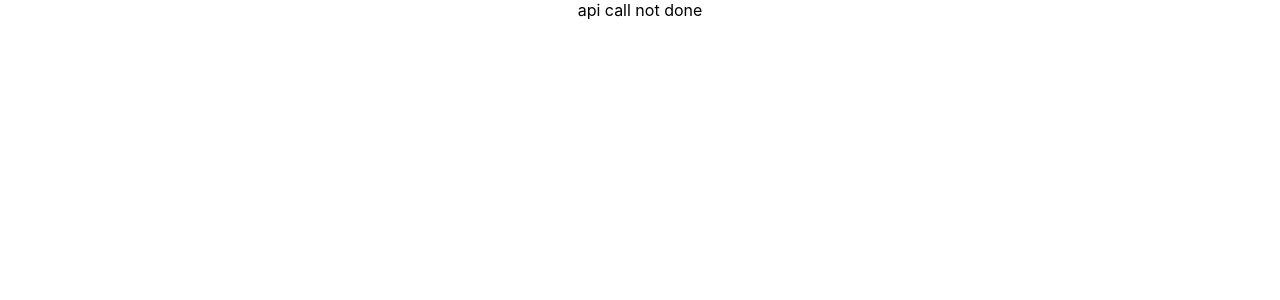
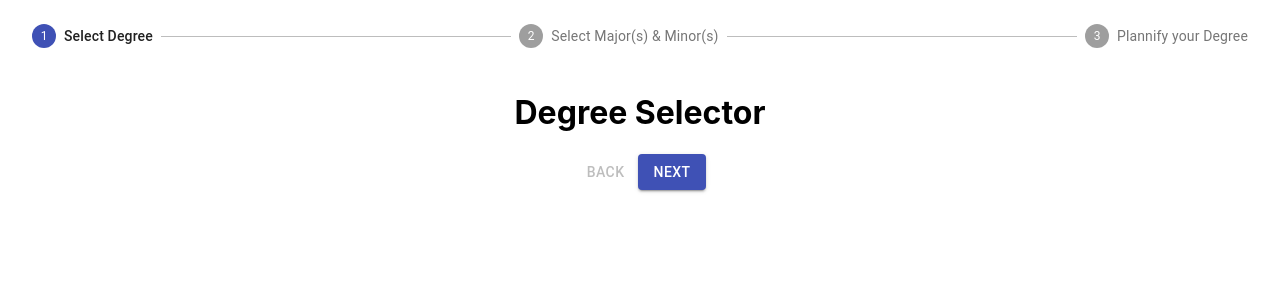
Before and after one commit to csesoc/degree-planner, a React (Create React App) app in the folder client/: page / in a window 1280 px wide. Shown: the top 300 px of the page. Built offline with nearby package versions, Linux system fonts and the light colour scheme; no server answers.

Commit message:
Working POC of wizard transition

```diff
--- a/client/package.json
+++ b/client/package.json
@@ -4,6 +4,7 @@
   "private": true,
   "proxy": "http://localhost:3001",
   "dependencies": {
+    "@material-ui/core": "^4.3.3",
     "react": "^16.8.6",
     "react-dom": "^16.8.6",
     "react-router-dom": "^5.0.1",
--- a/client/src/components/App.js
+++ b/client/src/components/App.js
@@ -1,6 +1,6 @@
 import React, { Component }  from 'react';
 import { Switch, Route } from 'react-router-dom';
-import Example from './Example';
+import Wizard from './Wizard';
 import '../css/App.css';
 
 class App extends Component {
@@ -8,7 +8,7 @@ class App extends Component {
     return (
       <div className="App">
         <Switch>
-          <Route exact path='/' component={Example}/>
+          <Route exact path='/' component={Wizard}/>
         </Switch>
       </div>
     );
--- /dev/null
+++ b/client/src/components/DegreePlanner.js
@@ -0,0 +1,23 @@
+import React, { Component } from 'react';
+//import '../css/DegreePlanner.css';
+
+class DegreePlanner extends Component {
+
+    constructor(props) {
+        super(props);
+    }
+
+    componentDidMount() {
+    }
+
+
+    render() {
+        return (
+            <div>
+              <h1>Degree Planner</h1>
+            </div>
+        );
+    }
+}
+
+export default DegreePlanner;
--- /dev/null
+++ b/client/src/components/DegreeSelector.js
@@ -0,0 +1,24 @@
+import React, { Component } from 'react';
+//import '../css/DegreeSelector.css';
+
+class DegreeSelector extends Component {
+
+    constructor(props) {
+        super(props);
+        this.state = {
+        };
+    }
+
+    componentDidMount() {
+    }
+
+    render() {
+        return (
+            <div>
+              <h1>Degree Selector</h1>
+            </div>
+        );
+    }
+}
+
+export default DegreeSelector;
--- /dev/null
+++ b/client/src/components/Error.js
@@ -0,0 +1,22 @@
+import React, { Component } from 'react';
+//import '../css/Error.css';
+
+class Error extends Component {
+
+    constructor(props) {
+        super(props);
+    }
+
+    componentDidMount() {
+    }
+
+
+    render() {
+        return (
+            <div>
+            </div>
+        );
+    }
+}
+
+export default Error;
--- a/client/src/components/Example.js
+++ /dev/null
@@ -1,39 +0,0 @@
-import React, { Component } from 'react';
-import '../css/Example.css';
-
-class Example extends Component {
-
-    constructor(props) {
-        super(props);
-        this.state = {
-            data: "api call not done"
-        };
-    }
-
-    componentDidMount() {
-        this.getData();
-    }
-
-    async getData() {
-        fetch('/api/get-data')
-            .then(res => res.json())
-            .then(json => {
-                this.setState({
-                    data: json.data
-                });
-            })
-            .catch((error) => {
-                console.log(error.message)
-            });
-    }
-
-    render() {
-        return (
-            <div>
-              {this.state.data}
-            </div>
-        );
-    }
-}
-
-export default Example;
--- /dev/null
+++ b/client/src/components/MajorMinorSelector.js
@@ -0,0 +1,22 @@
+import React, { Component } from 'react';
+//import '../css/MajorMinorSelector.css';
+
+class MajorMinorSelector extends Component {
+
+    constructor(props) {
+        super(props);
+    }
+
+    componentDidMount() {
+    }
+
+    render() {
+        return (
+            <div>
+              <h1>Major Minor Selector</h1>
+            </div>
+        );
+    }
+}
+
+export default MajorMinorSelector;
--- /dev/null
+++ b/client/src/components/Wizard.js
@@ -0,0 +1,98 @@
+import React, { Component } from 'react';
+import Stepper from '@material-ui/core/Stepper';
+import Step from '@material-ui/core/Step';
+import StepButton from '@material-ui/core/StepButton';
+import Button from '@material-ui/core/Button';
+import DegreeSelector from './DegreeSelector';
+import MajorMinorSelector from './MajorMinorSelector';
+import DegreePlanner from './DegreePlanner';
+import Error from './Error';
+//import '../css/Wizard.css';
+
+class Wizard extends Component {
+
+    constructor(props) {
+        super(props);
+        this.state = {
+            activeStep: 0,
+            completed: [],
+        };
+    }
+
+    componentDidMount() {
+    }
+
+    getStepLabels = () => {
+      return ["Select Degree", "Select Major(s) & Minor(s)", "Plannify your Degree"];
+    }
+
+    getStepContent = (step) => {
+        switch (step) {
+            case 0:
+                return <DegreeSelector/>;
+            case 1:
+                return <MajorMinorSelector/>;
+            case 2:
+                return <DegreePlanner/>;
+            default:
+                return <Error/>;
+        }
+    }
+
+    setActiveStep = (step) => {
+      this.setState({activeStep: step});
+    }
+
+    setCompleted = (completedSteps) => {
+      this.setState({completed: completedSteps});
+    }
+
+    isStepCompleted = (step) => {
+      return this.state.completed.includes(step);
+    }
+
+    handleNext = () => {
+      this.setActiveStep(this.state.activeStep + 1);
+      this.setCompleted(this.state.completed.concat(this.state.activeStep));
+    }
+
+    handleBack = () => {
+      this.setActiveStep(this.state.activeStep - 1);
+    }
+
+    render() {
+        const steps = this.getStepLabels();
+        return (
+            <div>
+              <Stepper activeStep={this.state.activeStep}>
+                {steps.map((label,index) => {
+                  const stepProps = {};
+                  const buttonProps = {};
+                  return (
+                    <Step key={label} {...stepProps}>
+                      <StepButton onClick={this.handleNext} completed={this.isStepCompleted(index)} {...buttonProps}>
+                        {label}
+                      </StepButton>
+                    </Step>
+                  );
+                })}
+              </Stepper>
+              <div>
+                <div>
+                  {this.getStepContent(this.state.activeStep)}
+                  <div>
+                    <Button disabled={this.state.activeStep === 0} onClick={this.handleBack} className="btn0">
+                      Back
+                    </Button>
+                    <Button variant="contained" color="primary" onClick={this.handleNext} className="btn2">
+                      {this.state.activeStep === steps.length - 1 ? 'Finish' : 'Next'}
+                    </Button>
+                  </div>
+                </div>
+              </div>
+            </div>
+        );
+    }
+}
+
+export default Wizard;
```
Also changed, not shown: 1 other file (tests, documents, lock files or other folders).
